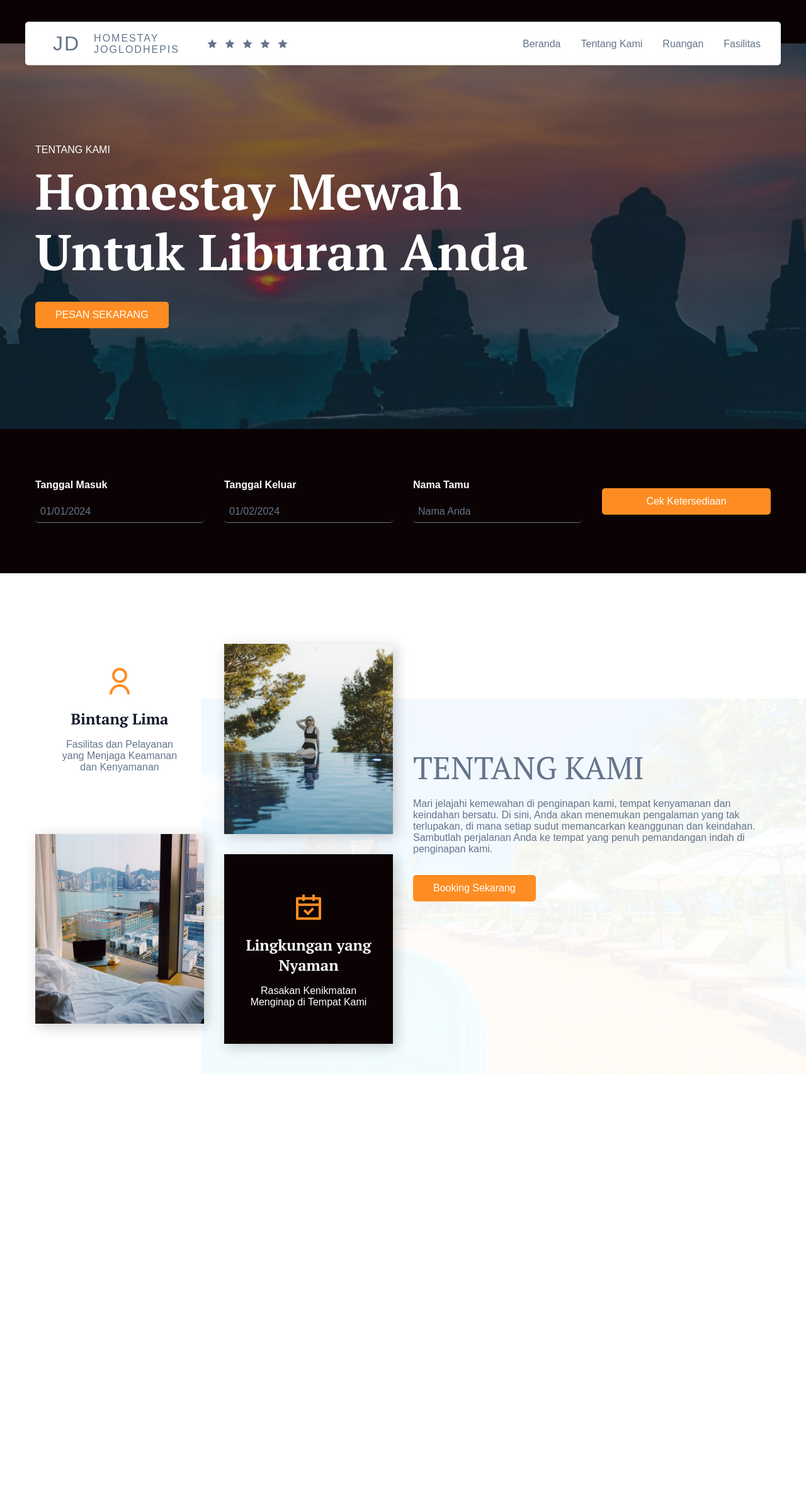
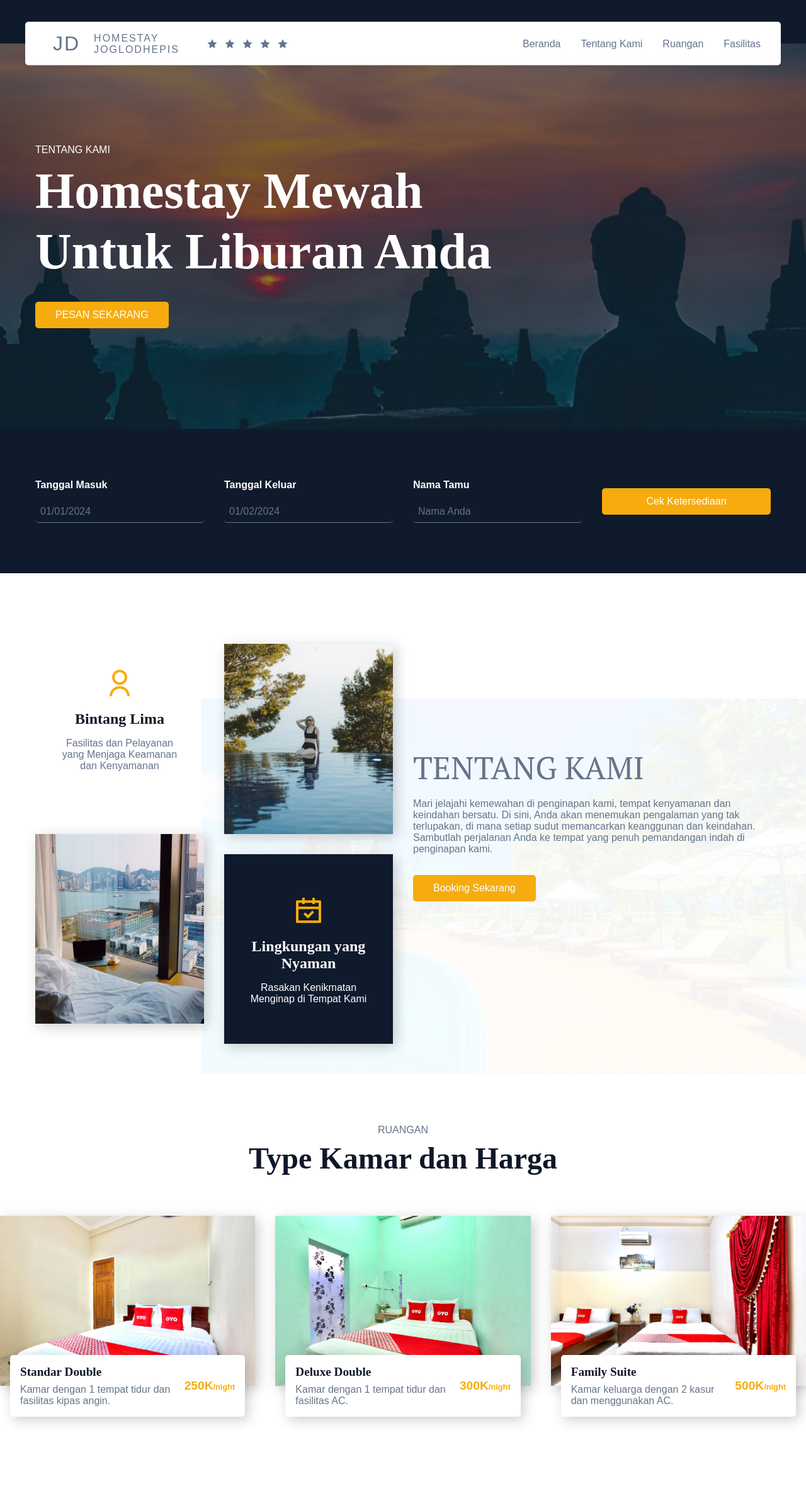
Before and after one commit to pradiptadewan/UTS-PEMOGRAMAN-WEB, a PHP site: page / in a window 1280 px wide. Shown: the whole page at 63% size. Before the commit the page ends 1705 px from the top, so only its background shows below. Run offline with PHP 8.4, Linux system fonts and the light colour scheme.

Commit message:
Final Project Pemograman Web

```diff
--- a/index.html
+++ b/index.html
@@ -97,3 +97,43 @@
         </div>
       </div>
     </section>
+
+    <section class="room__container" id="room">
+      <p class="section__subheader">RUANGAN</p>
+      <h2 class="section__header">Type Kamar dan Harga</h2>
+      <div class="room__grid">
+        <div class="room__card">
+          <img src="Gambar/room1.jpg" alt="room" />
+          <div class="room__card__details">
+            <div>
+              <h4>Standar Double</h4>
+              <p>Kamar dengan 1 tempat tidur dan fasilitas kipas angin.</p>
+            </div>
+            <h3>250K<span>/night</span></h3>
+          </div>
+        </div>
+        <div class="room__card">
+          <img src="Gambar/room2.jpg" alt="room" />
+          <div class="room__card__details">
+            <div>
+              <h4>Deluxe Double</h4>
+              <p>Kamar dengan 1 tempat tidur dan fasilitas AC.</p>
+            </div>
+            <h3>300K<span>/night</span></h3>
+          </div>
+        </div>
+        <div class="room__card">
+          <img src="Gambar/room3.jpg" alt="room" />
+          <div class="room__card__details">
+            <div>
+              <h4>Family Suite</h4>
+              <p>
+                Kamar keluarga dengan 2 kasur dan menggunakan AC.
+              </p>
+            </div>
+            <h3>500K<span>/night</span></h3>
+          </div>
+        </div>
+      </div>
+    </section>
+    </body>
--- a/style.css
+++ b/style.css
@@ -408,3 +408,106 @@ nav {
     gap: 2rem;
   }
 }
+
+@import url("https://fonts.googleapis.com/css2?family=Playfair+Display:wght@600;700;800&family=Poppins:wght@400;500;600;700&display=swap");
+
+:root {
+  --primary-color: #0f1a2c;
+  --secondary-color: #f6ac0f;
+  --text-dark: #0f172a;
+  --text-light: #64748b;
+  --extra-light: #f8fafc;
+  --white: #ffffff;
+  --max-width: 1200px;
+  --header-font: "Playfair Display", serif;
+}
+
+* {
+  padding: 0;
+  margin: 0;
+  box-sizing: border-box;
+}
+
+.section__header {
+  font-size: 3rem;
+  font-weight: 800;
+  font-family: var(--header-font);
+  color: var(--text-dark);
+}
+
+img {
+  width: 100%;
+  display: flex;
+}
+
+.room__container {
+  padding-block: 5rem;
+}
+
+.room__container :is(.section__subheader, .section__header) {
+  padding-inline: 1rem;
+  text-align: center;
+}
+
+.room__grid {
+  max-width: 1500px;
+  margin-inline: auto;
+  margin-top: 4rem;
+  display: grid;
+  gap: 0 1rem;
+}
+
+.room__card img {
+  box-shadow: 5px 5px 20px rgba(0, 0, 0, 0.2);
+}
+
+.room__card__details {
+  margin-inline: 1rem;
+  padding: 1rem;
+  display: flex;
+  align-items: center;
+  justify-content: space-between;
+  gap: 1rem;
+  background-color: var(--white);
+  transform: translateY(-50%);
+  border-radius: 5px;
+  box-shadow: 5px 5px 20px rgba(0, 0, 0, 0.2);
+}
+
+.room__card__details h4 {
+  margin-bottom: 0.5rem;
+  font-size: 1.2rem;
+  font-weight: 800;
+  font-family: var(--header-font);
+  color: var(--text-dark);
+}
+
+.room__card__details p {
+  color: var(--text-light);
+}
+
+.room__card__details h3 {
+  font-size: 1.2rem;
+  font-weight: 600;
+  color: var(--secondary-color);
+}
+
+.room__card__details h3 span {
+  font-size: 0.8rem;
+}
+@media (width > 768px) {
+
+
+  .room__grid {
+    grid-template-columns: repeat(2, 1fr);
+  }
+
+@media (width > 1024px) {
+
+  .room__grid {
+    grid-template-columns: repeat(3, 1fr);
+    gap: 2rem;
+  }
+}
+
+}
```
Also changed, not shown: gambar/room1.jpg (added), gambar/room2.jpg (added), gambar/room3.jpg (added).
